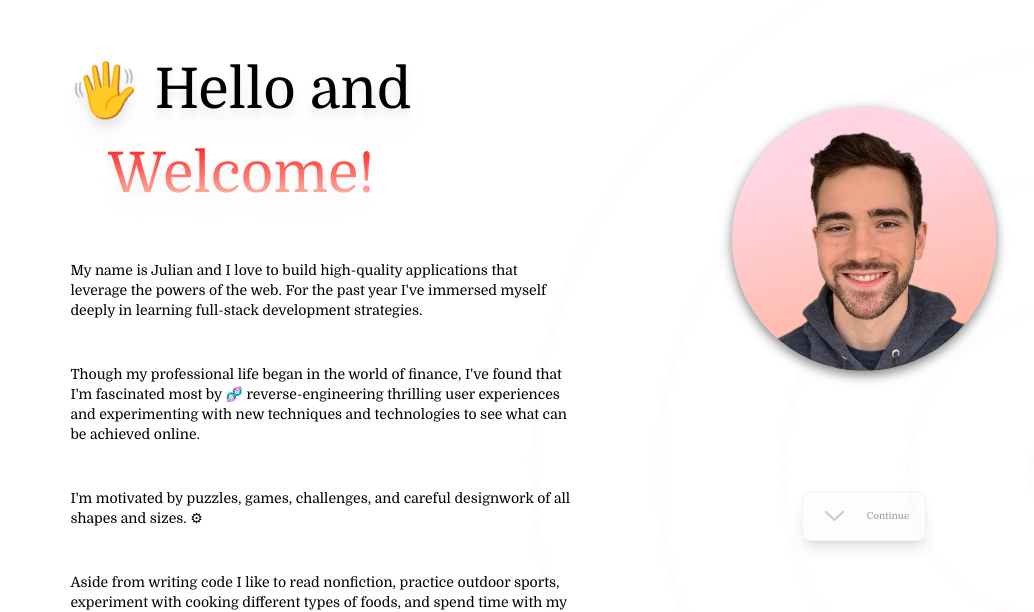
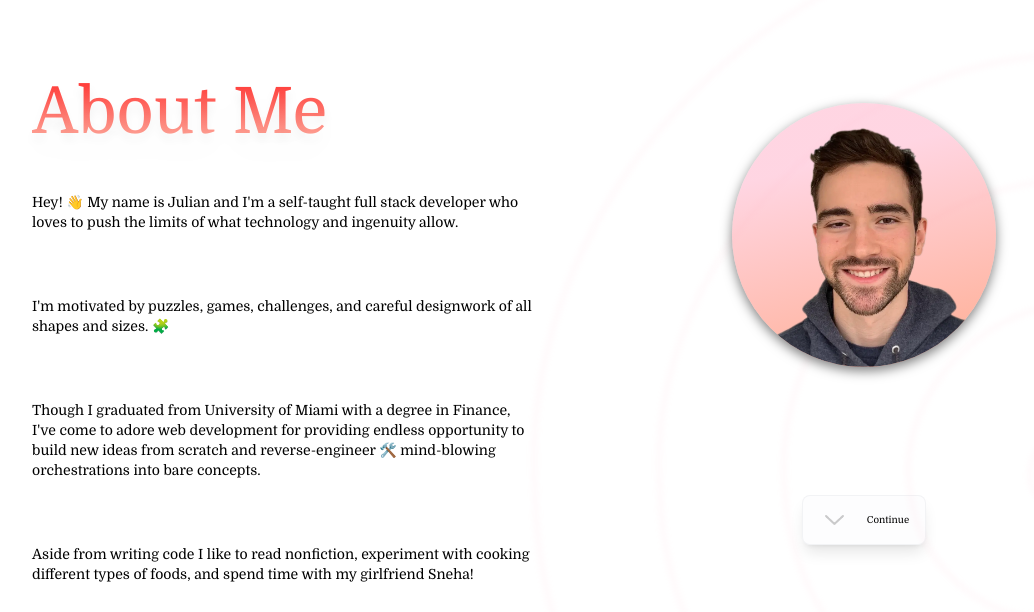
Before and after one commit to julianlk522/portfo, a Next.js app: page / in a window 1280 px wide. Shown: the part 876-1488 px from the top of the page, without its empty margins (32-1066 px from the left). Built offline with nearby package versions, Linux system fonts and the light colour scheme.

Commit message:
improve Welcome/About/PhotoSection spacing/alignment

```diff
--- a/components/About/About.tsx
+++ b/components/About/About.tsx
@@ -44,17 +44,6 @@ export default function About({ darkMode }) {
 		},
 	}
 
-	const handVariants = {
-		initial: { rotate: 15 },
-		waving: {
-			rotate: [null, 0, 30, 0, 15],
-			transition: {
-				type: 'spring',
-				duration: 3,
-			},
-		},
-	}
-
 	useEffect(() => {
 		const textScrollTimeout = setTimeout(() => {
 			if (!containerInView) {
@@ -88,25 +77,21 @@ export default function About({ darkMode }) {
 
 			<div
 				id='aboutContent'
-				className='relative h-full flex-col items-center justify-center overflow-hidden text-center dark:text-white md:flex-row'
-				style={{
-					padding: 'clamp(4rem, 4vw, 4vh) clamp(2rem, 8vw, 20vh)',
-				}}
+				className='relative h-full flex-col items-center justify-center overflow-hidden px-8 pt-24 dark:text-white sm:px-16 md:flex-row md:pt-0'
 			>
 				<AboutSpiral
 					darkMode={darkMode}
 					spiralControls={spiralControls}
 					handControls={handControls}
 				/>
-
 				<div
 					ref={textContentRef}
 					id='aboutOverflowContainer'
-					className={`mx-auto flex h-full w-full max-w-7xl flex-col justify-between overflow-y-scroll md:flex-row md:overflow-y-visible ${styles.aboutOverflowContainer}`}
+					className={`ml-auto flex h-full w-full max-w-7xl flex-col justify-between overflow-y-scroll md:flex-row md:overflow-y-visible ${styles.aboutOverflowContainer}`}
 				>
 					<motion.div
 						id='aboutTextContent'
-						className='relative my-auto flex h-auto flex-col items-start justify-between space-y-16 overflow-x-visible rounded-xl text-left sm:max-h-[800px] md:mb-auto md:max-w-[50%] md:space-y-4 lg:h-full lg:max-w-lg lg:justify-evenly'
+						className='relative flex h-auto flex-col items-start justify-center overflow-x-visible rounded-xl text-left md:max-w-[60%] lg:h-full lg:max-w-lg'
 						variants={textVariants}
 						initial='initial'
 						whileInView='visible'
@@ -122,64 +107,50 @@ export default function About({ darkMode }) {
 					>
 						<motion.h2
 							id='aboutTitle'
-							className='text-center drop-shadow-xl dark:text-white dark:drop-shadow-mediumDark lg:mt-8'
+							className='bg-sunrise bg-clip-text text-transparent drop-shadow-xl dark:bg-tomatoToLightPink dark:drop-shadow-mediumDark'
 							style={{
-								fontSize: 'clamp(2rem, 6vw, 7vh)',
+								fontSize: 'clamp(2rem, 8vw, 8vh)',
 							}}
 							variants={textChildVariants}
 						>
-							<motion.span
-								initial='initial'
-								animate={handControls}
-								className='inline-block rotate-[15deg]'
-								variants={handVariants}
-							>
-								👋
-							</motion.span>{' '}
-							Hello and
-							<br />
-							<span className='bg-sunrise bg-clip-text text-transparent dark:bg-tomatoToLightPink'>
-								Welcome!
-							</span>
+							About Me
 						</motion.h2>
 						<motion.h3
-							className='max-w-[80%]  text-xs opacity-60 sm:max-w-[100%] xl:text-sm'
+							className='mt-8 max-w-[80%] text-xs opacity-60 sm:max-w-[100%] xl:text-sm'
 							style={{ width: 'min(100%, 500px)' }}
 							variants={textChildVariants}
 						>
-							My name is Julian and I love to build high-quality
-							applications that leverage the powers of the web.
-							For the past year I&apos;ve immersed myself deeply
-							in learning full-stack development strategies.
+							Hey! 👋 My name is Julian and I&apos;m a self-taught
+							full stack developer who loves to push the limits of
+							what technology and ingenuity allow.
 						</motion.h3>
 						<motion.h3
-							className='max-w-[80%] text-xs opacity-60 xs:my-0 sm:max-w-[100%] xl:text-sm'
-							style={{ width: 'min(100%, 500px)' }}
-							variants={textChildVariants}
-						>
-							Though my professional life began in the world of
-							finance, I&apos;ve found that I&apos;m fascinated
-							most by 🧬 reverse-engineering thrilling user
-							experiences and experimenting with new techniques
-							and technologies to see what can be achieved online.
-						</motion.h3>
-						<motion.h3
-							className='max-w-[80%] text-xs opacity-60 sm:max-w-[100%] xl:text-sm'
+							className='mt-16 max-w-[80%] text-xs opacity-60 sm:max-w-[100%] xl:text-sm'
 							style={{ width: 'min(100%, 500px)' }}
 							variants={textChildVariants}
 						>
 							I&apos;m motivated by puzzles, games, challenges,
-							and careful designwork of all shapes and sizes. ⚙
+							and careful designwork of all shapes and sizes. 🧩
 						</motion.h3>
 						<motion.h3
-							className='my-16 max-w-[80%] text-xs opacity-60 xs:my-0 sm:max-w-[100%] xl:text-sm'
+							className='mt-16 max-w-[80%] text-xs opacity-60 sm:max-w-[100%] xl:text-sm'
+							style={{ width: 'min(100%, 500px)' }}
+							variants={textChildVariants}
+						>
+							Though I graduated from University of Miami with a
+							degree in Finance, I&apos;ve come to adore web
+							development for providing endless opportunity to
+							build new ideas from scratch and reverse-engineer 🛠️
+							mind-blowing orchestrations into bare concepts.
+						</motion.h3>
+						<motion.h3
+							className='mt-16 max-w-[80%] text-xs opacity-60 sm:max-w-[100%] xl:text-sm'
 							style={{ width: 'min(100%, 500px)' }}
 							variants={textChildVariants}
 						>
 							Aside from writing code I like to read nonfiction,
-							practice outdoor sports, experiment with cooking
-							different types of foods, and spend time with my
-							girlfriend, Sneha.
+							experiment with cooking different types of foods,
+							and spend time with my girlfriend Sneha!
 						</motion.h3>
 					</motion.div>
 					<PhotoSection
--- a/components/About/PhotoSection.tsx
+++ b/components/About/PhotoSection.tsx
@@ -42,7 +42,7 @@ function PhotoSection({ spiralControls, handControls, containerInView }) {
 			opacity: 0,
 		},
 		visible: {
-			opacity: 0.4,
+			opacity: 1,
 		},
 	}
 
@@ -59,7 +59,7 @@ function PhotoSection({ spiralControls, handControls, containerInView }) {
 	return (
 		<motion.div
 			id='photoSection'
-			className='flex w-full flex-col items-center justify-evenly pb-16 md:justify-evenly md:pb-0'
+			className='flex w-full flex-col items-center justify-center pb-16 md:pb-0'
 			variants={photoSectionVariants}
 			initial='initial'
 			whileInView='visible'
@@ -91,7 +91,7 @@ function PhotoSection({ spiralControls, handControls, containerInView }) {
 			<motion.button
 				ref={scrollDownRef}
 				id='photoSectionScrollDownButton'
-				className='relative flex w-min items-center justify-between rounded-lg border-[1px] border-slate-700 border-opacity-5 bg-slate-300 bg-opacity-5 p-4 shadow-lg'
+				className='relative flex w-min items-center justify-between rounded-lg border-[1px] border-slate-700 border-opacity-5 bg-slate-300 bg-opacity-5 p-4 shadow-lg md:mt-32'
 				variants={scrollDownVariants}
 				whileHover={{ scale: 1.25 }}
 				whileTap={{ scale: 1.1 }}
@@ -118,7 +118,7 @@ function PhotoSection({ spiralControls, handControls, containerInView }) {
 					</div>
 				</div>
 				<motion.p
-					className='ml-4 w-min text-xs opacity-60 lg:text-[0.6rem] 2xl:text-xs'
+					className='ml-4 w-min text-xs lg:text-[0.6rem] 2xl:text-xs'
 					variants={scrollDownTextVariants}
 					onAnimationComplete={() => {
 						if (containerInView) {
--- a/components/Welcome/Welcome.tsx
+++ b/components/Welcome/Welcome.tsx
@@ -43,9 +43,8 @@ function Welcome({ darkMode }) {
 	return (
 		<motion.section
 			id='welcomeContainer'
-			className='relative flex h-screen flex-col items-center justify-evenly overflow-hidden text-stone-500 dark:text-white'
+			className='relative flex h-screen flex-col items-center justify-center overflow-hidden text-stone-500 dark:text-white'
 			style={{
-				padding: 'clamp(8rem, 8vw, 8vh) clamp(2rem, 8vw, 8vh)',
 				opacity: opacityTransform,
 			}}
 			variants={welcomeSectionVariants}
@@ -62,7 +61,7 @@ function Welcome({ darkMode }) {
 				{!darkMode && (
 					<motion.div
 						id='lightModeBg'
-						className='absolute inset-0 z-[-1] h-full w-full bg-mainBg bg-cover'
+						className='fixed inset-0 z-[-1] h-full w-full bg-mainBg bg-cover'
 						initial={{ opacity: 0 }}
 						animate={{ opacity: 1 }}
 						exit={{ opacity: 0 }}
@@ -82,14 +81,12 @@ function Welcome({ darkMode }) {
 			<motion.div
 				id='welcomeTitleContainer'
 				className='flex items-center justify-center'
-				style={{ marginBottom: 'clamp(1rem, 3vw, 4vh)' }}
 				variants={childVariants}
 			>
 				<h1
-					className='dark:text-white'
+					className='mr-8 dark:text-white'
 					style={{
 						fontSize: 'clamp(2rem, 10vw, 10vh)',
-						marginRight: 'max(4vw, 2rem)',
 					}}
 				>
 					Welcome
@@ -115,7 +112,7 @@ function Welcome({ darkMode }) {
 			</motion.div>
 			<motion.div
 				id='toTheFrontierContainer'
-				className='flex items-center justify-center drop-shadow-mediumDark'
+				className='my-8 flex items-center justify-center drop-shadow-mediumDark'
 				style={{ fontSize: 'clamp(2rem, 10vw, 10vh)' }}
 				variants={childVariants}
 			>
@@ -131,7 +128,6 @@ function Welcome({ darkMode }) {
 				className='text-center dark:text-white'
 				style={{
 					fontSize: 'clamp(1.25rem, 4vw, 4vh)',
-					margin: 'clamp(1rem, 3vw, 4vh) 0',
 				}}
 				variants={childVariants}
 			>
@@ -139,11 +135,11 @@ function Welcome({ darkMode }) {
 			</motion.h2>
 			<div
 				id='continueButtonFlexContainer'
-				className='flex w-[80%] max-w-3xl justify-center md:justify-end'
+				className='mt-32 flex w-[80%] max-w-3xl justify-center md:mt-16 md:justify-end'
 			>
 				<motion.button
 					id='continueButton'
-					className='relative rounded-[2rem] bg-[rgba(255,255,255,0.9)] px-4 before:absolute before:inset-[-2px] before:z-[-1] before:rounded-[3rem] before:bg-tomatoToLightPink hover:bg-tomatoToLightPink hover:bg-no-repeat hover:text-white dark:bg-slate-800 dark:shadow-2xl'
+					className='relative rounded-[3rem] bg-[rgba(255,255,255,0.9)] px-4 before:absolute before:inset-[-2px] before:z-[-1] before:rounded-[3rem] before:bg-tomatoToLightPink hover:bg-tomatoToLightPink hover:bg-no-repeat hover:text-white dark:bg-slate-800 dark:shadow-2xl'
 					style={{
 						fontSize: 'clamp(1.25rem, 4vw, 4vh)',
 						width: 'min(100%, 250px)',
```
